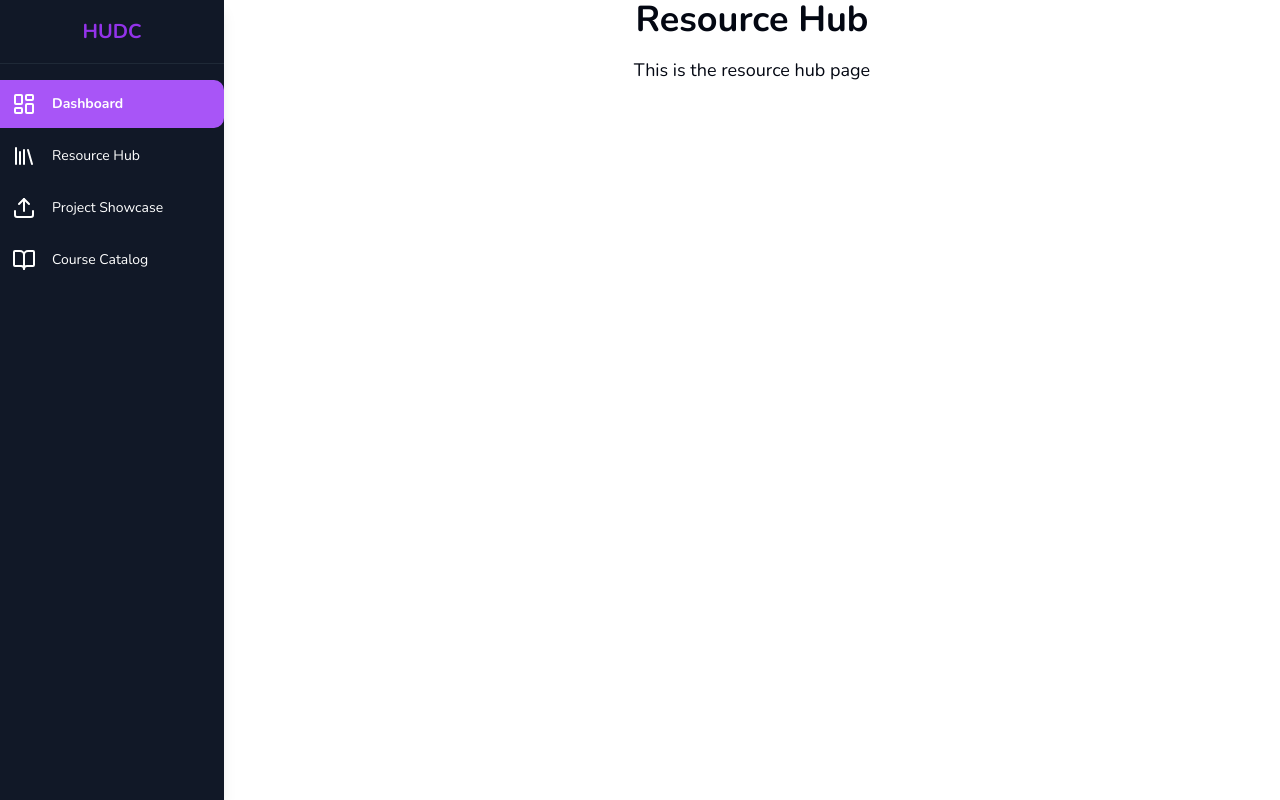
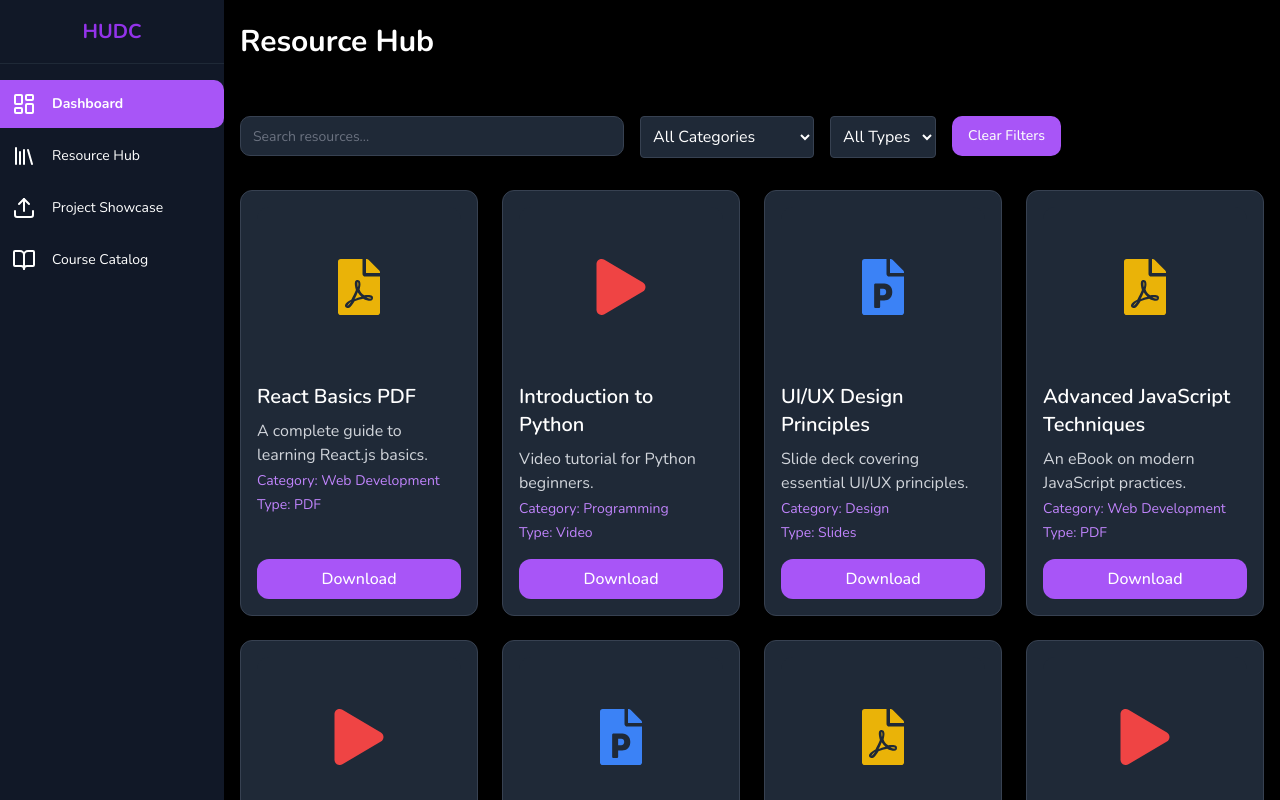
Before and after one commit to kalebalebachew/hu-devs, a Next.js app: page /student/resourceHub in a window 1280 px wide. Built offline with nearby package versions, Linux system fonts and the light colour scheme.

Commit message:
Resource hub page

```diff
--- /dev/null
+++ b/public/data/resources.json
@@ -0,0 +1,74 @@
+[
+    {
+      "id": 1,
+      "title": "React Basics PDF",
+      "description": "A complete guide to learning React.js basics.",
+      "category": "Web Development",
+      "fileType": "PDF",
+      "link": "/resources/react-basics.pdf",
+      "thumbnail": "/thumbnails/react-basics.png"
+    },
+    {
+      "id": 2,
+      "title": "Introduction to Python",
+      "description": "Video tutorial for Python beginners.",
+      "category": "Programming",
+      "fileType": "Video",
+      "link": "/resources/python-intro.mp4",
+      "thumbnail": "/thumbnails/python-intro.png"
+    },
+    {
+      "id": 3,
+      "title": "UI/UX Design Principles",
+      "description": "Slide deck covering essential UI/UX principles.",
+      "category": "Design",
+      "fileType": "Slides",
+      "link": "/resources/ui-ux-principles.ppt",
+      "thumbnail": "/thumbnails/ui-ux-principles.png"
+    },
+    {
+      "id": 4,
+      "title": "Advanced JavaScript Techniques",
+      "description": "An eBook on modern JavaScript practices.",
+      "category": "Web Development",
+      "fileType": "PDF",
+      "link": "/resources/advanced-js.pdf",
+      "thumbnail": "/thumbnails/advanced-js.png"
+    },
+    {
+      "id": 5,
+      "title": "Data Structures and Algorithms in Python",
+      "description": "Video series on data structures and algorithms.",
+      "category": "Programming",
+      "fileType": "Video",
+      "link": "/resources/dsa-python.mp4",
+      "thumbnail": "/thumbnails/dsa-python.png"
+    },
+    {
+      "id": 6,
+      "title": "Typography in Design",
+      "description": "A presentation exploring typography principles.",
+      "category": "Design",
+      "fileType": "Slides",
+      "link": "/resources/typography-design.ppt",
+      "thumbnail": "/thumbnails/typography-design.png"
+    },
+    {
+      "id": 7,
+      "title": "Mastering CSS Grid and Flexbox",
+      "description": "Comprehensive guide to layout design using CSS Grid and Flexbox.",
+      "category": "Web Development",
+      "fileType": "PDF",
+      "link": "/resources/css-grid-flexbox.pdf",
+      "thumbnail": "/thumbnails/css-grid-flexbox.png"
+    },
+    {
+      "id": 8,
+      "title": "Intro to Machine Learning",
+      "description": "Video series on the basics of machine learning and its applications.",
+      "category": "Programming",
+      "fileType": "Video",
+      "link": "/resources/machine-learning-intro.mp4",
+      "thumbnail": "/thumbnails/machine-learning-intro.png"
+    }
+  ]
--- a/src/app/student/resourceHub/page.jsx
+++ b/src/app/student/resourceHub/page.jsx
@@ -1,8 +1,138 @@
-export default function ResourceHub() {
+"use client";
+import React, { useState, useEffect } from "react";
+import { Input } from "@/components/ui/input";
+import { Button } from "@/components/ui/button";
+import { Card, CardContent, CardFooter, CardHeader, CardTitle } from "@/components/ui/card";
+import { FaPlay, FaFilePdf, FaFilePowerpoint } from "react-icons/fa"; // Assuming you're using react-icons for the icons
+
+// Assuming you are using dynamic import (if it's a public file)
+const resourcesData = require('../../../../public/data/resources.json');
+
+export default function ResourcesHub() {
+  const [filters, setFilters] = useState({
+    searchTerm: "",
+    selectedCategory: "All",
+    selectedType: "All",
+  });
+
+  const [resources, setResources] = useState([]);
+
+  // Load resources data (this works if resourcesData is static and stored in a file inside src)
+  useEffect(() => {
+    setResources(resourcesData);
+  }, []);
+
+  const clearFilters = () => {
+    setFilters({ searchTerm: "", selectedCategory: "All", selectedType: "All" });
+  };
+
+  const filteredResources = resources.filter((resource) => {
+    return (
+      (filters.selectedCategory === "All" || resource.category === filters.selectedCategory) &&
+      (filters.selectedType === "All" || resource.fileType === filters.selectedType) &&
+      resource.title.toLowerCase().includes(filters.searchTerm.toLowerCase())
+    );
+  });
+
+  const renderThumbnail = (fileType) => {
+    switch (fileType) {
+      case "Video":
+        return <FaPlay className="text-red-500 w-14 h-14" />;
+      case "Slides":
+        return <FaFilePowerpoint className="text-blue-500 w-14 h-14" />;
+      case "PDF":
+        return <FaFilePdf className="text-yellow-500 w-14 h-14" />;
+      default:
+        return (
+          <div className="w-full h-full bg-gray-600 text-white flex items-center justify-center">
+            No Thumbnail
+          </div>
+        );
+    }
+  };
+
   return (
-    <div className="flex flex-col items-center justify-center h-full">
-      <h1 className="text-4xl font-bold">Resource Hub</h1>
-      <p className="text-lg mt-4">This is the resource hub page</p>
+    <div className="min-h-screen bg-black text-white">
+      <header className="py-6">
+        <div className="container mx-auto px-4">
+          <h1 className="text-3xl font-bold">Resource Hub</h1>
+        </div>
+      </header>
+      <main className="container mx-auto px-4 py-8">
+        {/* Filters */}
+        <div className="mb-8">
+          <div className="flex gap-4 flex-wrap">
+            <Input
+              type="search"
+              placeholder="Search resources..."
+              className="max-w-sm bg-gray-800 text-white border-gray-700"
+              value={filters.searchTerm}
+              onChange={(e) => setFilters({ ...filters, searchTerm: e.target.value })}
+            />
+            <select
+              className="bg-gray-800 text-white border border-gray-700 p-2 rounded"
+              value={filters.selectedCategory}
+              onChange={(e) => setFilters({ ...filters, selectedCategory: e.target.value })}
+            >
+              <option value="All">All Categories</option>
+              <option value="Web Development">Web Development</option>
+              <option value="Programming">Programming</option>
+              <option value="Design">Design</option>
+            </select>
+            <select
+              className="bg-gray-800 text-white border border-gray-700 p-2 rounded"
+              value={filters.selectedType}
+              onChange={(e) => setFilters({ ...filters, selectedType: e.target.value })}
+            >
+              <option value="All">All Types</option>
+              <option value="PDF">PDF</option>
+              <option value="Video">Video</option>
+              <option value="Slides">Slides</option>
+            </select>
+            <Button onClick={clearFilters} className="bg-purple-500 hover:bg-purple-600">
+              Clear Filters
+            </Button>
+          </div>
+        </div>
+
+        {/* Resources List */}
+        <div className="grid gap-6 md:grid-cols-2 lg:grid-cols-4">
+          {filteredResources.length > 0 ? (
+            filteredResources.map((resource) => (
+              <div
+                  key={resource.id}
+                  className="bg-gray-800 border border-gray-700 rounded-lg p-4 flex flex-col h-full"
+                >
+                  <div className="w-full h-40 bg-gray-800 flex items-center justify-center rounded-t-lg">
+                    {renderThumbnail(resource.fileType)}
+                  </div>
+                  <div className="mt-4">
+                    <h2 className="text-xl font-semibold text-white break-words">
+                      {resource.title}
+                    </h2>
+                  </div>
+                  <div className="mt-2 flex-1">
+                    <p className="text-gray-300">{resource.description}</p>
+                    <p className="text-sm text-purple-400 mt-1">Category: {resource.category}</p>
+                    <p className="text-sm text-purple-400 mt-1">Type: {resource.fileType}</p>
+                  </div>
+                  <div className="mt-4">
+                    <a
+                      href={resource.link}
+                      target="_blank"
+                      rel="noopener noreferrer"
+                      className="block w-full text-center bg-purple-500 hover:bg-purple-600 text-white font-medium py-2 rounded-lg"
+                    >
+                      Download
+                    </a>
+                  </div>
+                </div>
+            ))
+          ) : (
+            <p className="text-center text-gray-500">No resources found.</p>
+          )}
+        </div>
+      </main>
     </div>
   );
 }
```
Also changed, not shown: 1 other file (tests, documents, lock files or other folders).
